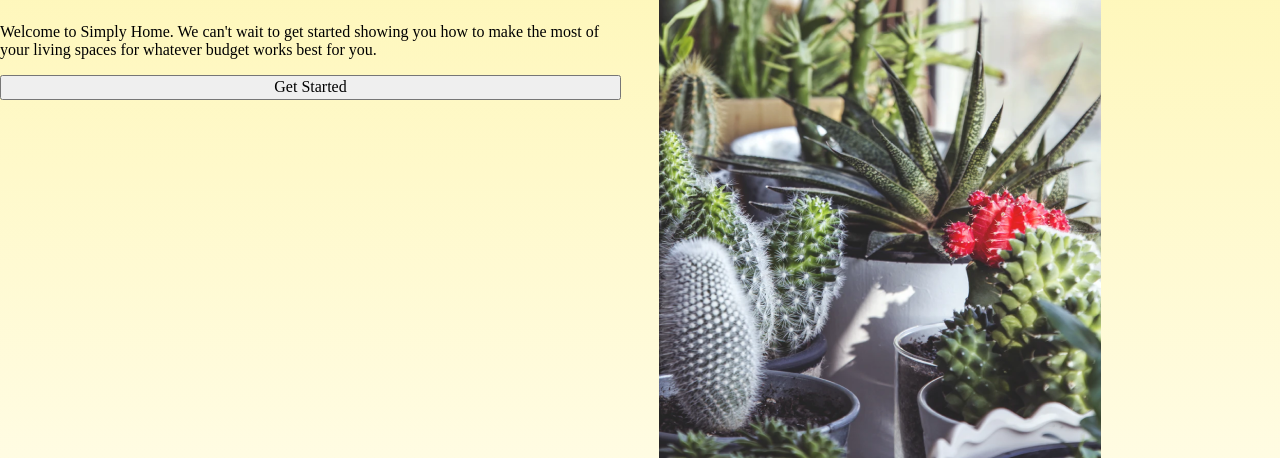
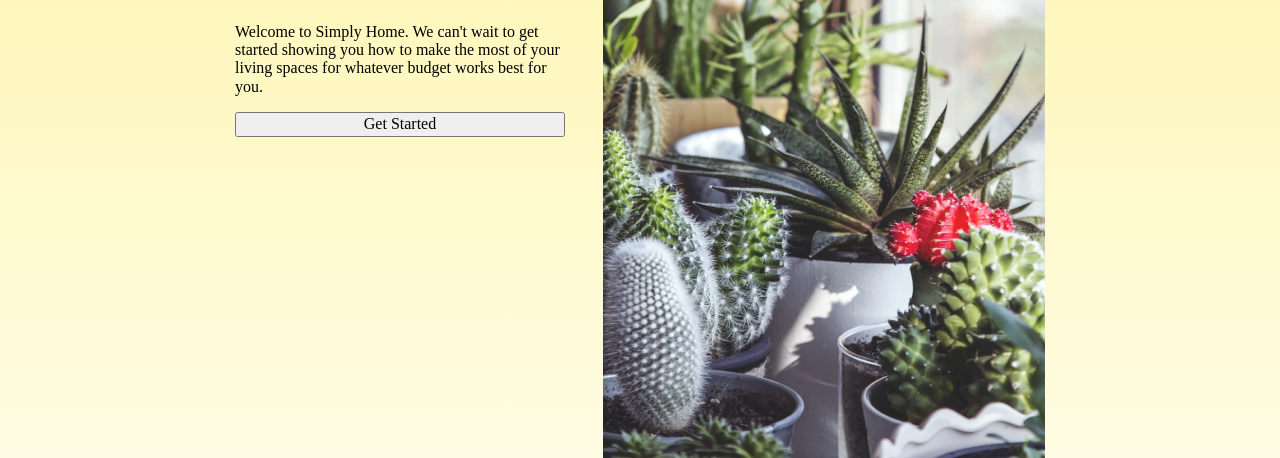
Before and after one commit to Omriruvio/playground, a plain HTML site: page index.html in a window 1280 px wide. Shown: the part 123-581 px from the top of the page. Drawn offline with Linux system fonts and the light colour scheme.

Commit message:
fix(header): fix header size

```diff
--- a/blocks/header-content/header-content.css
+++ b/blocks/header-content/header-content.css
@@ -2,4 +2,6 @@
   display: grid;
   grid-template-columns: 1fr 1fr;
   gap: 38px;
+  max-width: 810px;
+  margin: auto;
 }
```
